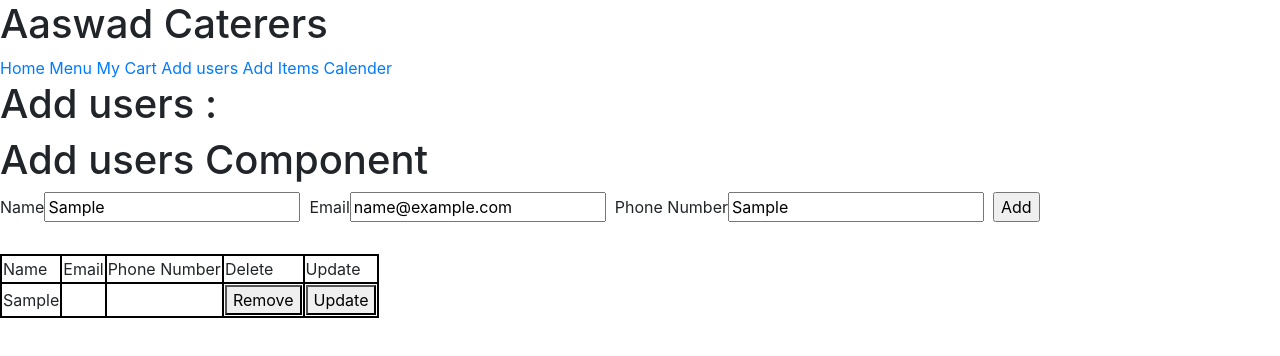
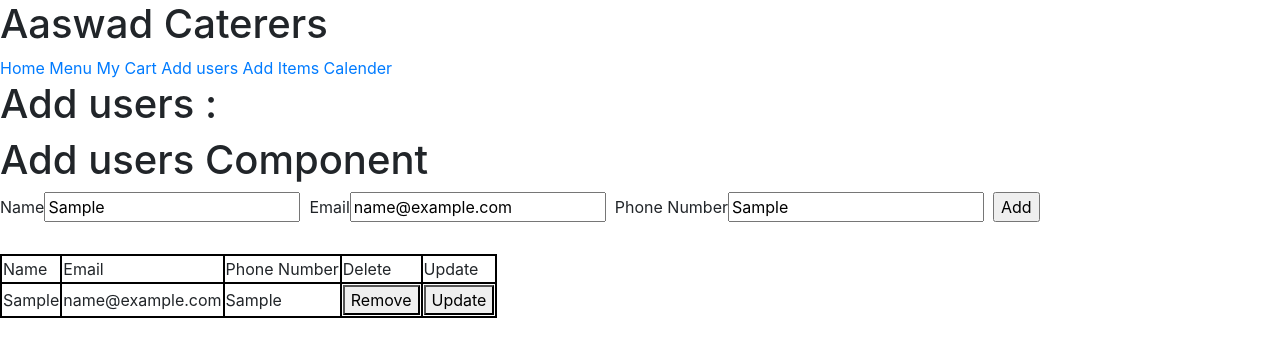
Before and after one commit to aashayvanpal/learning, a React (Create React App) app: page /users/add in a window 1280 px wide. Both pictures are taken after typing "Sample", "name@example.com", "Sample" into the empty fields and a click on the input "Add". Shown: the top 356 px of the page. Built offline with nearby package versions, Linux system fonts and the light colour scheme.

Commit message:
Add users table entering data

```diff
--- a/src/GUI/AddItems.js
+++ b/src/GUI/AddItems.js
@@ -1,5 +1,4 @@
 import React, { Component } from 'react'
-import DisplayUsers from '../GUI/DisplayUsers.js'
 import DisplayItems from './DisplayItems.js'
 
 export default class AddItems extends Component {
--- a/src/GUI/AddUsers.js
+++ b/src/GUI/AddUsers.js
@@ -1,20 +1,14 @@
 import React, { Component } from 'react'
-import DisplayItems from './DisplayItems.js'
 import DisplayUsers from './DisplayUsers.js'
 
 
 export default class AddUsers extends Component {
-    constructor(props) {
-        super(props)
+    constructor() {
+        super()
         this.state = {
             users: [
 
             ],
-            name: "",
-            email: "",
-            phoneno: ""
-
-
         }
 
         this.addClick = this.addClick.bind(this)
@@ -23,23 +17,30 @@ export default class AddUsers extends Component {
 
 
 
-
-
     addClick = e => {
+        e.preventDefault()
         console.log("Add button clicked!")
         console.log("Name test :", this.state.name)
         console.log("Email test :", this.state.email)
+        console.log("PhonoNumber test :", this.state.phoneno)
+        console.log("Users array before:", this.state.users)
 
-        this.setState((prevState) => ({ users: [this.state.name, ...prevState.users], }))
-        console.log("Users array :", this.state.users)
+        let user = {
+            name: this.state.name,
+            email: this.state.email,
+            phoneno: this.state.phoneno
+        }
 
-        e.preventDefault()
+        console.log("User Object :", user)
+
+        this.setState((prevState) => ({ users:[user,...prevState.users] }))
+
+        console.log("Users array after:", this.state.users)
     }
 
     handleChange = e => {
         this.setState({
-            name: e.target.value,
-            email:e.target.value
+            [e.target.name]: e.target.value
         })
     }
 
@@ -68,7 +69,7 @@ export default class AddUsers extends Component {
                     </label>
 
                     <label>Email
-                        <input type="text" name="Email" onChange={this.handleChange} />&nbsp;&nbsp;
+                        <input type="text" name="email" onChange={this.handleChange} />&nbsp;&nbsp;
                     </label>
 
                     <label>Phone Number
@@ -79,8 +80,6 @@ export default class AddUsers extends Component {
 
                 </form> &nbsp;
                 <DisplayUsers users={this.state.users} delete={this.delete} />
-
-
             </div>
         )
     }
--- a/src/GUI/DisplayUsers.js
+++ b/src/GUI/DisplayUsers.js
@@ -32,9 +32,9 @@ export default class DisplayUsers extends React.Component {
                         this.props.users.map((user, i) => {
                             return (
                                 <tr key={i}>
-                                    <td style={{ "border": "2px solid black" }}>{user}</td>
-                                    <td style={{ "border": "2px solid black" }}>{}</td>
-                                    <td style={{ "border": "2px solid black" }}>{}</td>
+                                    <td style={{ "border": "2px solid black" }}>{user.name}</td>
+                                    <td style={{ "border": "2px solid black" }}>{user.email}</td>
+                                    <td style={{ "border": "2px solid black" }}>{user.phoneno}</td>
                                     <td style={{ "border": "2px solid black" }}>
                                         < button onClick={this._handleDelete.bind(this, user)} > Remove</button>
                                     </td>
```
Also changed, not shown: src/App.js (+2 -14 lines), src/GUI/AddOrders.js (deleted), src/GUI/Calender.js (added).
